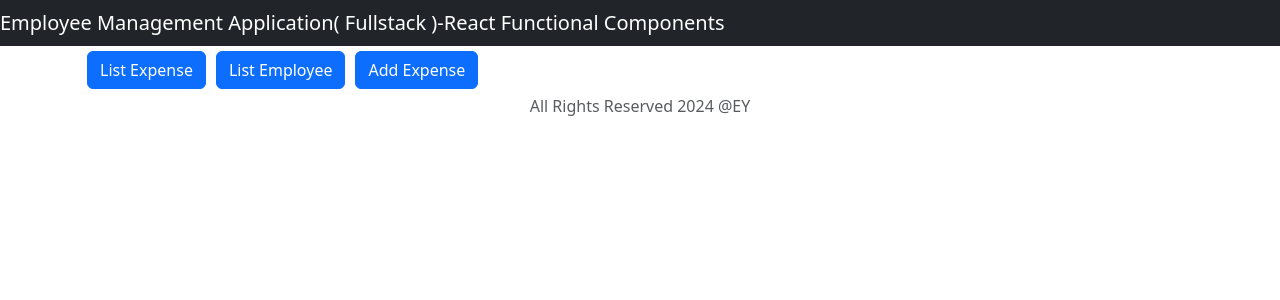
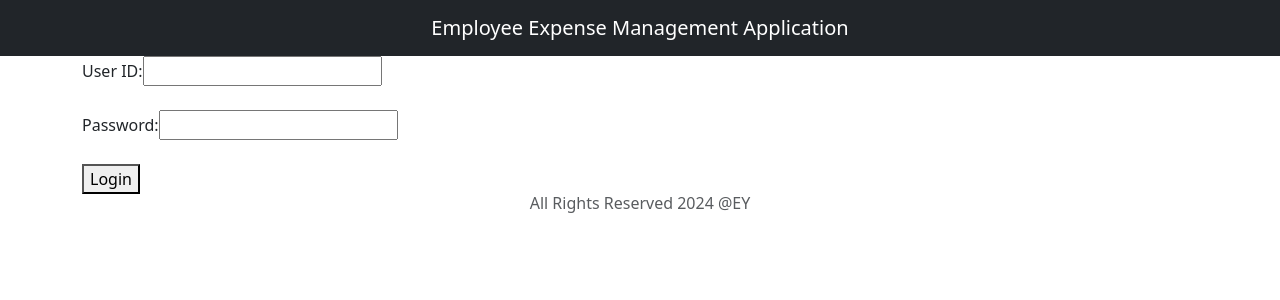
Before and after one commit to Aditya-git-hub-x/capstone-frontend, a React (Create React App) app: page / in a window 1280 px wide. Shown: the top 300 px of the page. Built offline with nearby package versions, Linux system fonts and the light colour scheme.

Commit message:
frontend login Page added

```diff
--- a/src/App.js
+++ b/src/App.js
@@ -6,8 +6,10 @@ import ListEmployeeComponent from './components/ListEmployeeComponent';
 import EmployeeComponent from './components/EmployeeComponent';
 import ExpenseComponent from './components/ExpenseComponent';
 import ListExpenseComponent from './components/ListExpenseComponent';
-import Home from './components/Home'
+import LoginForm from './components/LoginForm'
 import './App.css';
+import EmployeePage from './components/EmployeePage';
+import ManagerPage from './components/ManagerPage';
 
 
 
@@ -22,7 +24,9 @@ function App() {
         <HeaderComponent />
         <div className= "container">
           <Routes>
-              <Route exact path = "/" element = { <Home /> }></Route>
+              <Route exact path = "/" element = { <LoginForm /> }></Route>
+              <Route exact path = "/employee" element = { <EmployeePage /> }></Route>
+              <Route exact path = "/manager" element = { <ManagerPage /> }></Route>
               <Route exact path = "/expense" element = { <ListExpenseComponent /> }></Route>
               <Route exact path = "/add-expense" element = { <ExpenseComponent /> }></Route>
               <Route path = "/employees" element = { <ListEmployeeComponent /> }></Route>
--- /dev/null
+++ b/src/components/EmployeePage.js
@@ -0,0 +1,18 @@
+import React from 'react'
+import {useNavigate } from 'react-router-dom';
+const EmployeePage = () => {
+
+    const navigate = useNavigate()
+
+    function addNewExpense() {
+        navigate('/add-expense')
+    }
+
+    return (
+        <div>
+            <button className = "btn btn-primary mb-2" onClick={addNewExpense }>Add Expense</button>
+        </div>
+    )
+}
+
+export default EmployeePage;
--- a/src/components/HeaderComponent.js
+++ b/src/components/HeaderComponent.js
@@ -4,14 +4,12 @@ const HeaderComponent = () => {
     return (
         <div>
             <header>
-                <nav className = "navbar navbar-expand-md navbar-dark bg-dark">
-                    <div>
-                        <a  href = "https://EY.com" className = "navbar-brand" >
-                            Employee Management Application( Fullstack )-React Functional Components
-
+                <nav className="navbar navbar-expand-md navbar-dark bg-dark">
+                    <div className="container-fluid">
+                        <a href="https://EY.com" className="navbar-brand mx-auto">
+                            Employee Expense Management Application
                         </a>
                     </div>
-
                 </nav>
             </header>
         </div>
--- a/src/components/ListExpenseComponent.js
+++ b/src/components/ListExpenseComponent.js
@@ -1,9 +1,11 @@
 import React, { useState, useEffect } from 'react';
 import { useNavigate } from 'react-router-dom';
-import { listExpenses } from '../services/EmployeeService'; // Assuming you have a service for expense operations
+import { listExpenses, updateExpense, deleteExpense } from '../services/EmployeeService'; // Assuming you have a service for expense operations
 
 const ListExpenseComponent = () => {
+
     const [expenses, setExpenses] = useState([]);
+
     const navigate = useNavigate();
 
     useEffect(() => {
@@ -21,15 +23,32 @@ const ListExpenseComponent = () => {
             });
     };
 
+    const removeExpense = (expenseId) => {
+        deleteExpense(expenseId).then((response) =>{
+         getAllExpenses();
 
+        }).catch(error =>{
+            console.log(error);
+        })
+
+     }
+
+    const editExpense = (expenseId) => {
+        updateExpense(expenseId).then((response) =>{
+         getAllExpenses();
+
+        }).catch(error =>{
+            console.log(error);
+        })
+
+     }
 
     const addNewExpense = () => {
         navigate('/add-expense');
     };
 
-    const editExpense = (expenseId) => {
-        navigate(`/edit-expense/${expenseId}`);
-    };
+
+
 
     return (
         <div className="container">
@@ -48,26 +67,29 @@ const ListExpenseComponent = () => {
                         <th>Type</th>
                         <th>Amount</th>
                         <th>Employee ID</th>
+                        <th>Status</th>
                         <th>Actions</th>
                     </tr>
                 </thead>
                 <tbody>
-                    {expenses.map((expense) => (
+                    {expenses.map(expense =>
                         <tr key={expense.exid}>
                             <td>{expense.exid}</td>
                             <td>{expense.type}</td>
                             <td>{expense.amount}</td>
                             <td>{expense.eid}</td>
+                            <td>{expense.status}</td>
                             <td>
                                 <button
-                                    className="btn btn-info"
-                                    onClick={() => editExpense(expense.id)}
+                                    className="btn btn-info"onClick={() => editExpense(expense.exid)}
                                 >
-                                    Edit
+                                    Approve
                                 </button>
+                                <button className = "btn btn-danger" onClick = {() => removeExpense(expense.exid)}
+                                    style = {{marginLeft:"10px"}}> Reject</button>
                             </td>
                         </tr>
-                    ))}
+                    )}
                 </tbody>
             </table>
         </div>
--- /dev/null
+++ b/src/components/LoginForm.js
@@ -0,0 +1,70 @@
+import React, { useState } from 'react';
+import { useNavigate } from 'react-router-dom';
+
+const LoginForm = ({ onLogin }) => {
+  const [userId, setUserId] = useState('');
+  const [password, setPassword] = useState('');
+  const [error, setError] = useState('');
+
+  const navigate = useNavigate();
+
+  const handleLogin = (event) => {
+    event.preventDefault();
+
+    // Basic validation
+    if (!userId.trim() || !password.trim()) {
+      setError('Please enter both User ID and Password.');
+      return;
+    }
+
+    // Simulate login (replace with actual authentication logic)
+    let role = 'employee'; // Default role
+
+    if (userId === 'manager' && password === 'managerpass') {
+      role = 'manager';
+    } else if (userId === 'employee' && password === 'employeepass') {
+      role = 'employee';
+    } else {
+      setError('Invalid User ID or Password.');
+      return;
+    }
+
+    // Navigate based on role
+    if (role === 'manager') {
+      navigate('/manager');
+    } else {
+      navigate('/employee');
+    }
+  };
+
+  return (
+    <form onSubmit={handleLogin}>
+      <div>
+        <label htmlFor="userId">User ID:</label>
+        <input
+          id="userId"
+          type="text"
+          value={userId}
+          onChange={(e) => setUserId(e.target.value)}
+          required
+        />
+      </div>
+      <br />
+      <div>
+        <label htmlFor="password">Password:</label>
+        <input
+          id="password"
+          type="password"
+          value={password}
+          onChange={(e) => setPassword(e.target.value)}
+          required
+        />
+      </div>
+      <br />
+      {error && <p style={{ color: 'red' }}>{error}</p>}
+      <button type="submit">Login</button>
+    </form>
+  );
+};
+
+export default LoginForm;
--- /dev/null
+++ b/src/components/ManagerPage.js
@@ -0,0 +1,26 @@
+import React from 'react'
+import {useNavigate} from 'react-router-dom';
+const ManagerPage = () => {
+
+    const navigate = useNavigate()
+
+    function addNewExpense() {
+        navigate('/add-expense')
+    }
+    function ListExpense() {
+        navigate('/expense')
+    }
+    function ListEmployee() {
+        navigate('/employees')
+    }
+
+    return (
+        <div>
+            <button className = "btn btn-primary mb-2" onClick={ListExpense }>List Expense</button>
+            <button className = "btn btn-primary mb-2" onClick={ ListEmployee}>List Employee</button>
+            <button className = "btn btn-primary mb-2" onClick={addNewExpense }>Add Expense</button>
+        </div>
+    )
+}
+
+export default ManagerPage;
--- a/src/services/EmployeeService.js
+++ b/src/services/EmployeeService.js
@@ -5,9 +5,8 @@ const url = 'http://localhost:8090';
 
 export const listEmployees = async ()=>{
     const response = await axios.get(url+'/emp');
-
     return response;
-};
+}
 
 export const createEmployee = async (employee) => {
     const response = await axios.post(url+'/emp', employee);
@@ -15,17 +14,17 @@ export const createEmployee = async (employee) => {
 }
 
 export const getEmployeeById = async (employeeId) => {
-    const response = await axios.get(url + '/emp' + employeeId);
+    const response = await axios.get(url + '/emp/' + employeeId);
     return response;
 }
 
 export const updateEmployee = async (employeeId, employee) => {
-    const response = await axios.put(url + '/emp' +employeeId, employee);
+    const response = await axios.put(url + '/emp/' +employeeId, employee);
     return response;
 }
 
 export const deleteEmployee = async (employeeId) => {
-    const response = await axios.delete(url + '/emp' + employeeId);
+    const response = await axios.delete(url + '/emp/' + employeeId);
     return response;
 }
 
@@ -35,11 +34,22 @@ export const createExpense = async (expense) => {
 }
 
 export const getExpenseById = async (exid) => {
-    const response = await axios.get(url + '/emp' + exid);
+    const response = await axios.get(url + '/exp/' + exid);
     return response;
 }
 
 export const listExpenses = async ()=>{
     const response = await axios.get(url+'/exp');
     return response;
-};
+}
+
+export const updateExpense = async (exid) => {
+    const response = await axios.put(url +'/exp/' + exid);
+    return response;
+}
+
+
+export const deleteExpense = async (expenseId) => {
+    const response = await axios.delete(url + '/exp/' + expenseId);
+    return response;
+}
```
